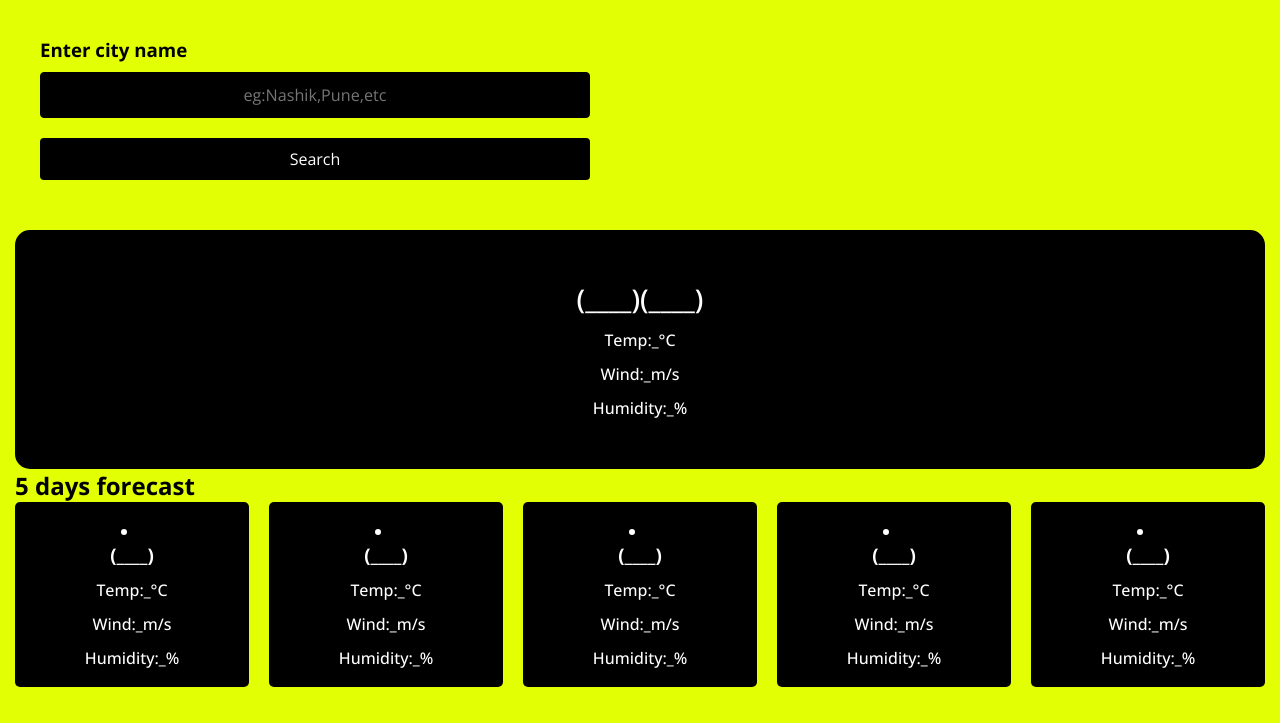
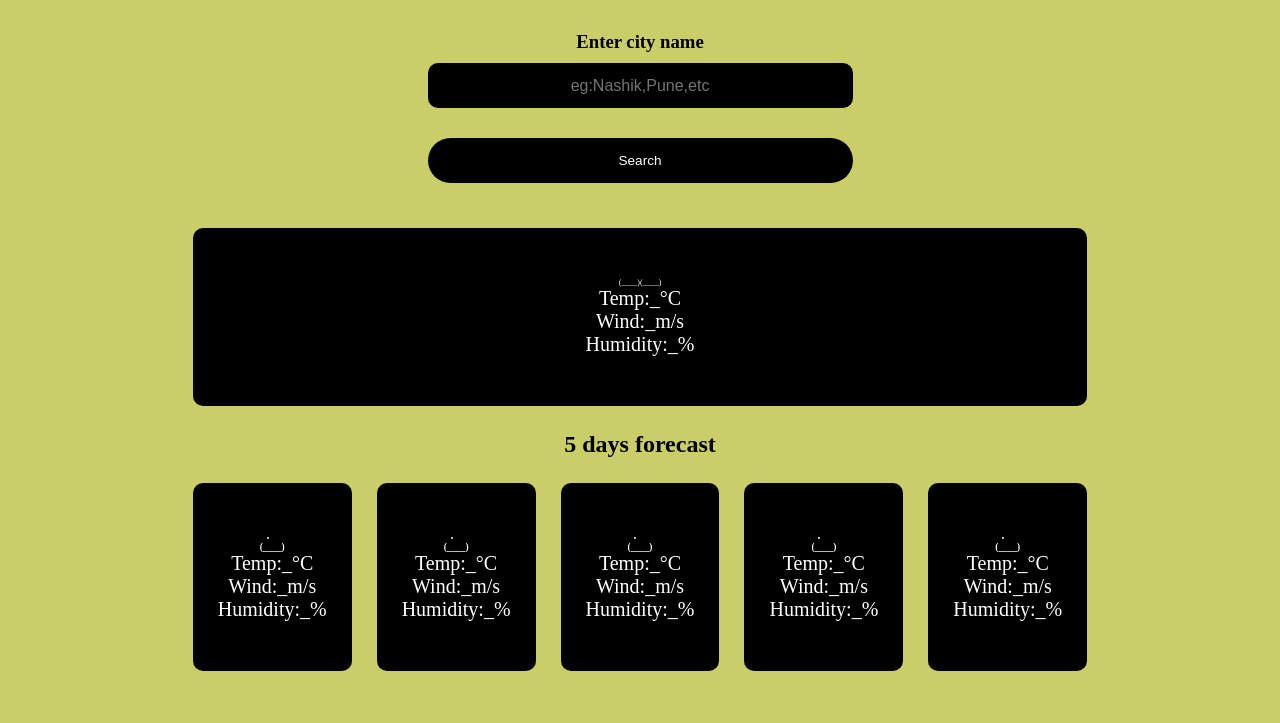
Before and after one commit to mohee1509/Weather_forecast, a plain HTML site: page index.html in a window 1280 px wide. Shown: the part 77-800 px from the top of the page. Drawn offline with nearby package versions, Linux system fonts and the light colour scheme.

Commit message:
Update style.css

```diff
--- a/style.css
+++ b/style.css
@@ -1,83 +1,111 @@
-@import url("https://fonts.googleapis.com/css2?family=Open+Sans:wght@400;500;600;700&display=swap");
-* {
-  margin: 0;
-  padding: 0;
-  box-sizing: border-box;
-  font-family: "Open Sans", sans-serif;
-}
-body {
-  background: rgb(226, 255, 4);
-}
-h1 {
-  background: #000000;
-  font-size: 1.75rem;
-  text-align: center;
-  padding: 18px 0;
-  color: #fff;
-}
-.container {
-  gap: 35px;
-  padding: 15px;
-}
-.weather-input {
-  width: 550px;
-  margin: 25px 25px 50px 25px;
-}
-.weather-input input {
-  height: 46px;
-  width: 100%;
-  outline: none;
-  font-size: 1.010rem;
-  padding: 0 17px;
-  margin: 10px 0 20px 0;
-  border-radius: 4px;
-  text-align: center;
-  color: #ffffff;
-  background: #000000;
-  border: 1px solid rgb(0, 0, 0);
+*{
+  margin:0px;
+  padding:0px;
+  box-sizing:border-box;
 }
 
-.weather-input button {
+body{
+  background: #c9ce69;
+}
+
+h1{
+  background:#000;
+  color: #c9ce69;
+  text-align: center;
+  padding: 25px;
+  font-size: medium;
+}
+
+.container{
+  display: flex;
+  flex-direction: column;
+  align-items: center;
+  justify-content: center;
   width: 100%;
-  padding: 10px 0;
-  cursor: pointer;
+  height: 100;
+  padding: 15px;
+  margin:auto;
+  gap:15px;
+
+}
+
+.weather-input{
+  text-align: center;
+  margin: auto;
+  width: 50%;
+  padding: 25px 100px 25px;
+}
+
+.weather-input input{
+  width: 100%;
+  height: 45px;
   outline: none;
+  padding: 10px;
+  text-align: center;
   border: none;
-  border-radius: 4px;
-  font-size: 1rem;
-  color: #ffffff;
+  border-radius: 10px;
   background: #000000;
-  transition: 0.2s ease;
+  color: #fff;
+  margin: 10px 0px 20px;
+  font-size: 1.00rem;
 }
-.weather-input .search-btn:hover {
-  background: #6b7885;
+
+.weather-input button{
+  width: 100%;
+  height: 45px;
+  outline: none;
+  padding: 10px;
+  text-align: center;
+  border: none;
+  border-radius: 25px;
+  background: #000000;
+  color: #fff;
+  margin: 10px 0px 5px;
+  font-size: 0.85rem;
+  transition: 0.25s ease;
 }
-.weather-data .current-weather {
-  color: #fff;
-  background: #000000;
-  border-radius: 15px;
-  padding: 50px 50px 50px 50px;
+
+.weather-input .search-btn:hover{
+  background: #77776f;
+}
+
+.weather-data .current-weather{
+  color:#fff;
+  border-radius: 10px;
   text-align: center;
-  justify-content: space-between;
+  background:#000;
+  padding:50px 50px 50px;
+
 }
-.current-weather h2 {
-  font-weight: 600;
-  font-size: 1.7rem;
+.current-weather h2{
+  font-weight: 500;
+  font-size: 0.5rem;
 }
-.weather-data h6 {
-  margin-top: 12px;
-  font-size: 1rem;
+
+.weather-data h6{
   font-weight: 500;
+  font-size: 1.25rem;
 }
+
+.days-forecast h2{
+  font-weight: 900;
+  margin: auto;
+  padding: 25px 25px 25px;
+  text-align: center;
+}
+
 .days-forecast .weather-cards {
   display: flex;
-  gap: 20px;
+  gap: 25px;
 }
+
 .weather-cards .card {
   color: #fff;
-  padding: 18px 16px;
+  font-weight: 100;
+  font-size: 0.5rem;
   width: calc(100% / 5);
   background: #000000;
-  border-radius: 5px;
+  border-radius: 10px;
   text-align: center;
+  padding: 50px 25px 50px;
 }
```
